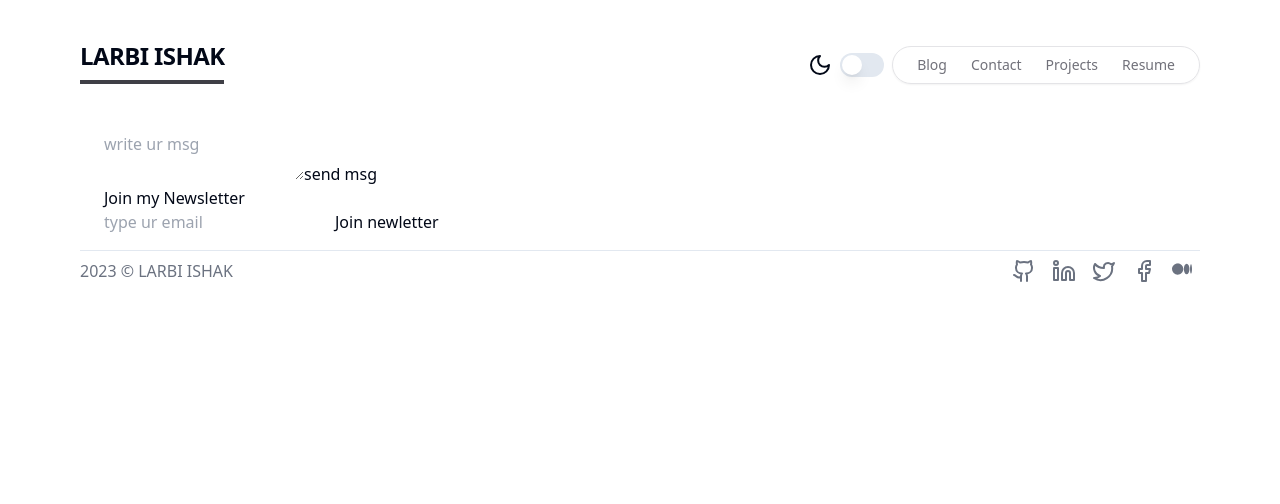
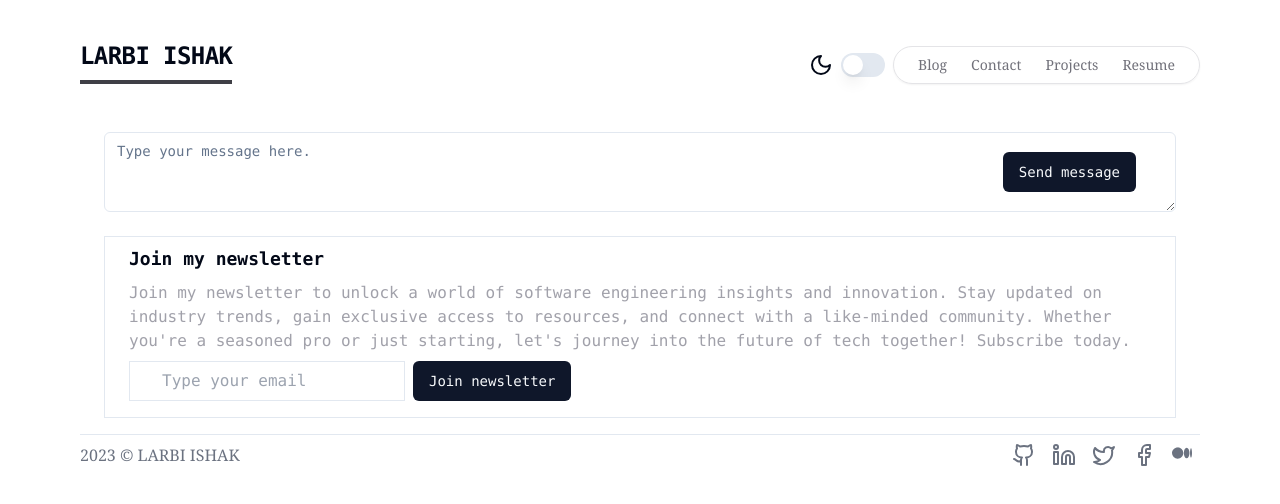
Before and after one commit to larbi-ishak/portfolio, a Next.js app: page /contact in a window 1280 px wide. Shown: the top 504 px of the page. Built offline with nearby package versions, Linux system fonts and the light colour scheme.

Commit message:
contact page adding

```diff
--- a/app/blog/page.tsx
+++ b/app/blog/page.tsx
@@ -6,6 +6,7 @@ export default function Blog() {
   const posts = allPosts.sort((a: any, b: any) =>
     compareDesc(new Date(a.date), new Date(b.date))
   );
+
   return (
     <div className="">
       <h1 className="mb-3 underline text-2xl">
--- a/app/contact/page.tsx
+++ b/app/contact/page.tsx
@@ -1,16 +1,27 @@
+import { Button } from "@/components/ui/button"
+import { Textarea } from "@/components/ui/textarea"
+
+export function TextareaWithButton() {
+  return (
+    <div className="grid relative w-full gap-2">
+      <Textarea placeholder="Type your message here." className="h-9"/>
+      <Button className="absolute right-10 bottom-5">Send message</Button>
+    </div>
+  )
+}
+
+
 
 export default function Contact(){
     return (
         <main>
-            <div className="continer">
-                <textarea placeholder="write ur msg"></textarea>
-                <button>send msg</button>
-            </div>
-            <div className="continer">
-                <p>Join my Newsletter</p>
-                <div className="flex">
-                    <input type="email" placeholder="type ur email" />
-                    <button>Join newletter</button>
+            <TextareaWithButton />
+            <div className="continer border mt-6 pl-6">
+                <p className="my-2 text-lg font-bold text-justify">Join my newsletter</p>
+                <p className="text-zinc-400 mb-2">Join my newsletter to unlock a world of software engineering insights and innovation. Stay updated on industry trends, gain exclusive access to resources, and connect with a like-minded community. Whether you're a seasoned pro or just starting, let's journey into the future of tech together! Subscribe today.</p>
+                <div className="flex mb-4 gap-2">
+                    <input type="email" placeholder="Type your email" className="w-8 min-w-fit px-8  border bg-transparent" />
+                    <Button>Join newsletter</Button>
                 </div>
             </div>
         </main>
--- a/app/layout.tsx
+++ b/app/layout.tsx
@@ -5,8 +5,8 @@ import Navbar from '@/components/Navbar'
 import { ThemeProvider } from "@/components/theme-provider"
 
 export const metadata: Metadata = {
-  title: 'Create Next App',
-  description: 'Generated by create next app',
+  title: 'LARBI ISHAK',
+  description: 'LARBI ISHAK , Software engineer personal website',
 }
 
 export default function RootLayout({
@@ -16,7 +16,7 @@ export default function RootLayout({
 }) {
   return (
     <html lang="en">
-      <body  className="mx-20 my-10">
+      <body  className="mx-20 my-10 font-mono">
         <ThemeProvider attribute="class" defaultTheme="system" enableSystem disableTransitionOnChange>
             <Navbar/>
             <div className='px-6 py-4'>
--- a/components/Footer.tsx
+++ b/components/Footer.tsx
@@ -3,7 +3,8 @@ import { Github, Facebook, Linkedin, Twitter } from "lucide-react";
 
 export default function Footer() {
   return (
-    <footer className="text-gray-500">
+    <footer className="text-gray-500 font-serif">
+
       <hr />
       <div className="md:flex my-2 justify-between">
         <div className="text-center mb-2">2023 &copy; LARBI ISHAK</div>
--- a/components/Navbar.tsx
+++ b/components/Navbar.tsx
@@ -10,7 +10,7 @@ export default function Navbar() {
             LARBI ISHAK
           </Link>
         </p>
-        <div className="flex items-center gap-x-2 invisible md:visible ">
+        <div className="flex items-center font-serif gap-x-2 invisible md:visible ">
           <ToggleTheme />
           <ul className="text-sm flex flex-wrap gap-x-2 border border-zinc-200 px-4 rounded-full shadow-sm hover:shadow-md transition">
             <li>
--- /dev/null
+++ b/components/ui/textarea.tsx
@@ -0,0 +1,24 @@
+import * as React from "react"
+
+import { cn } from "@/lib/utils"
+
+export interface TextareaProps
+  extends React.TextareaHTMLAttributes<HTMLTextAreaElement> {}
+
+const Textarea = React.forwardRef<HTMLTextAreaElement, TextareaProps>(
+  ({ className, ...props }, ref) => {
+    return (
+      <textarea
+        className={cn(
+          "flex min-h-[80px] w-full rounded-md border border-input bg-background px-3 py-2 text-sm ring-offset-background placeholder:text-muted-foreground focus-visible:outline-none focus-visible:ring-2 focus-visible:ring-ring focus-visible:ring-offset-2 disabled:cursor-not-allowed disabled:opacity-50",
+          className
+        )}
+        ref={ref}
+        {...props}
+      />
+    )
+  }
+)
+Textarea.displayName = "Textarea"
+
+export { Textarea }
```
Also changed, not shown: posts/post-03.md (added, +65 -0 lines).
